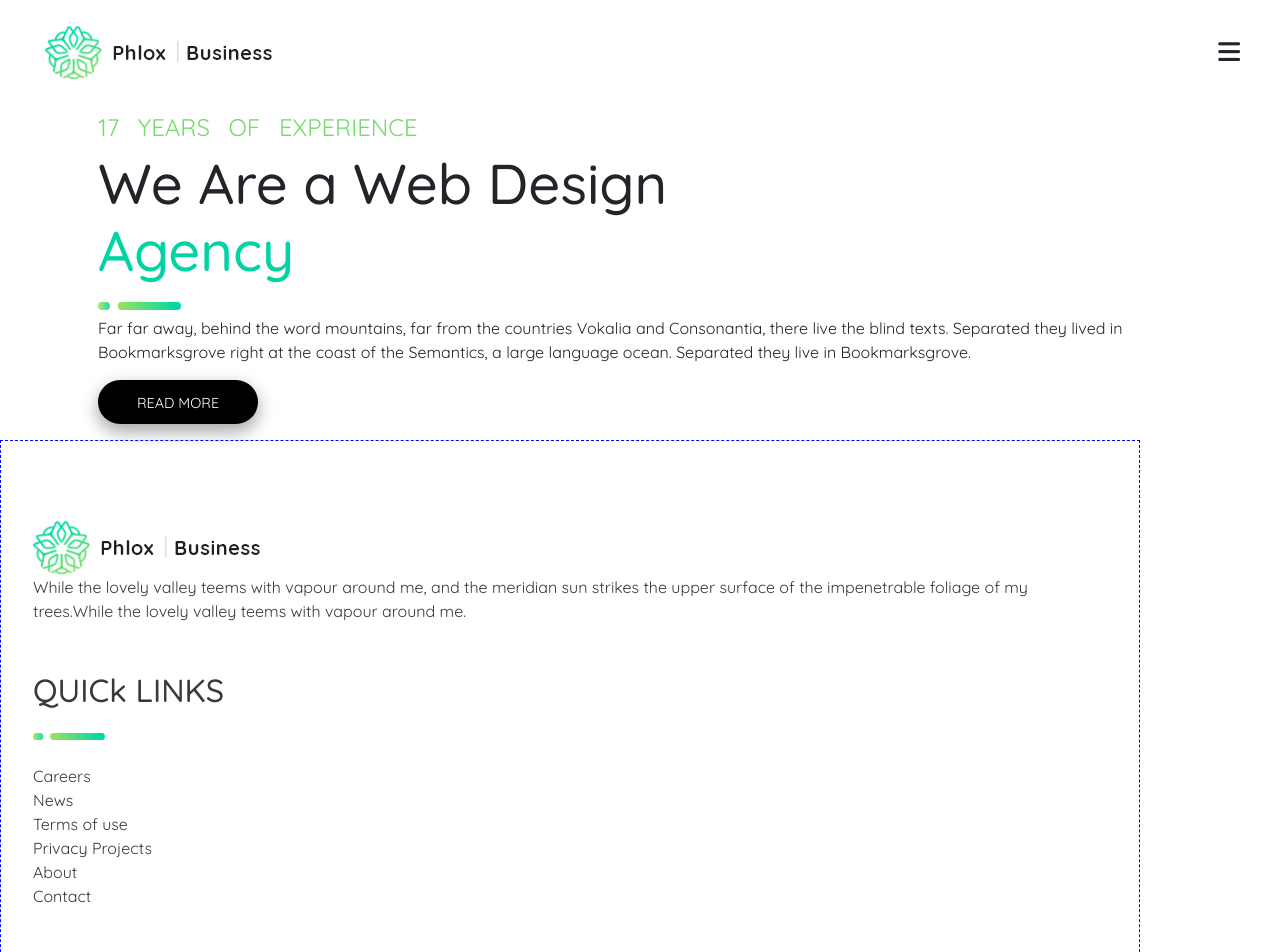
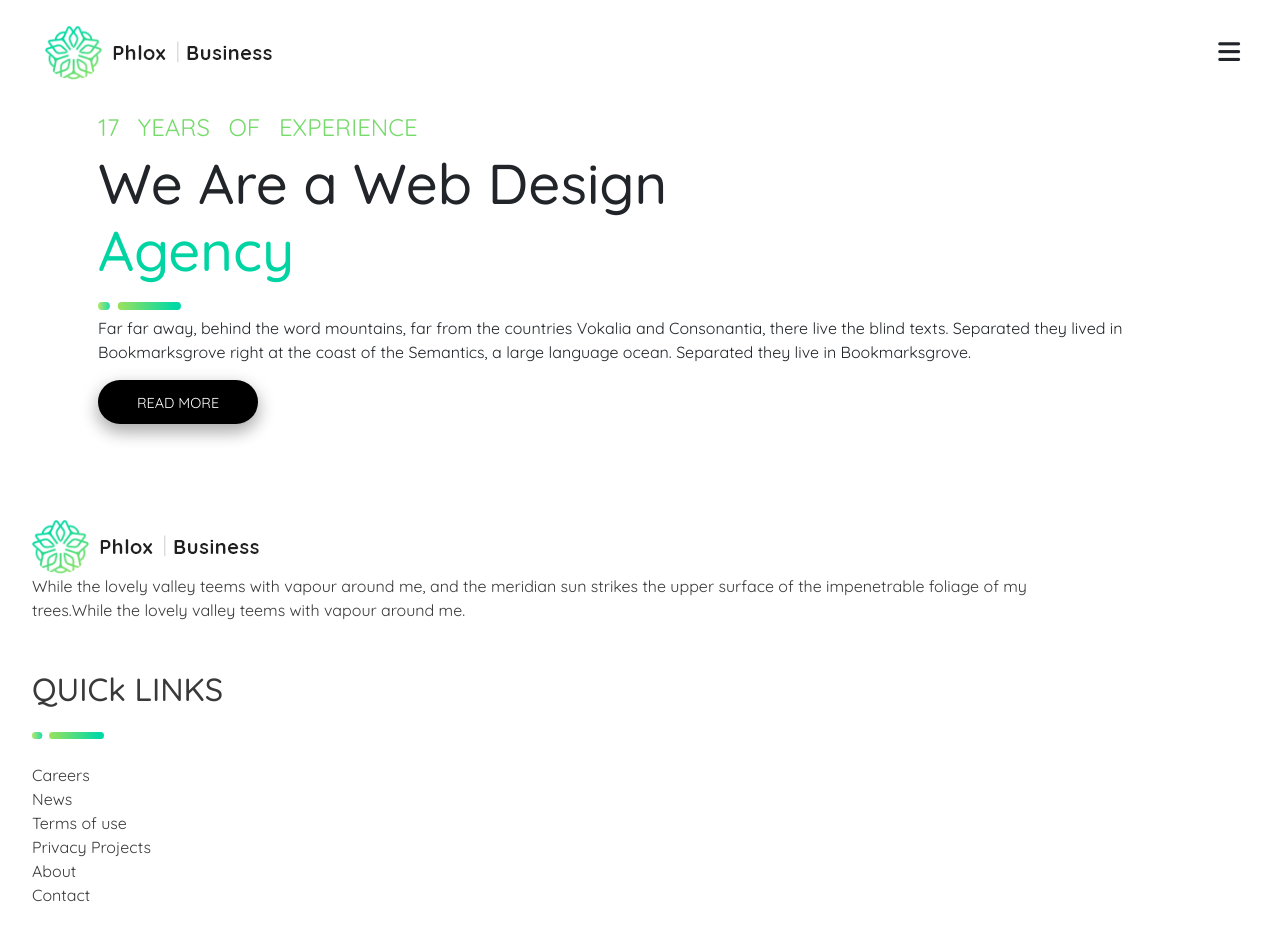
Before and after one commit to CosimoA/proj-html-vuejs, a Vue app: page / in a window 1280 px wide. Shown: the top 952 px of the page. Built offline with nearby package versions, Linux system fonts and the light colour scheme.

Commit message:
deleted style .top-footer: border

```diff
--- a/src/components/AppFooter.vue
+++ b/src/components/AppFooter.vue
@@ -77,7 +77,6 @@ export default {
 @use '../styles/partials/variables' as *;
 
 .top-footer{
-    border: 1px dashed blue;
     padding: 5rem 2rem;
     color: $text-dark-gray;
     line-height: 1.5rem;
```
